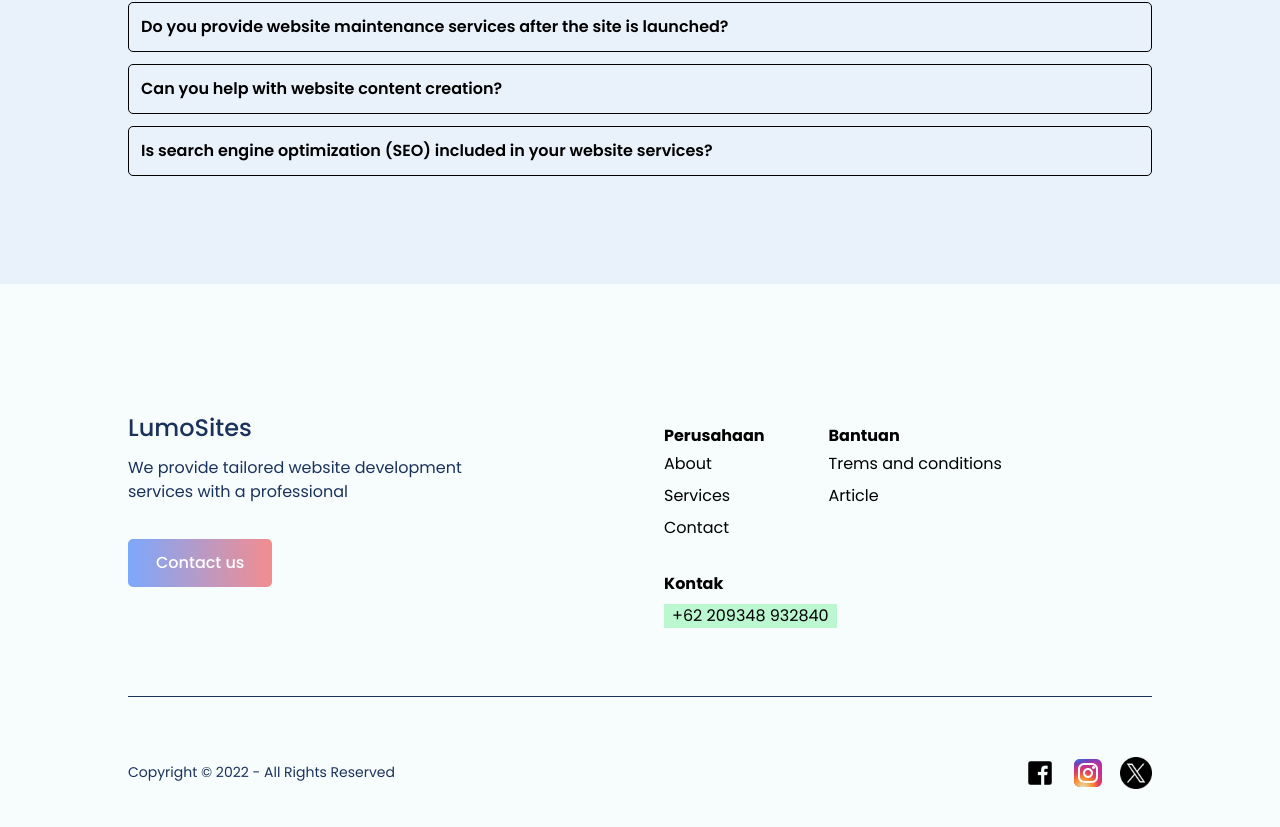
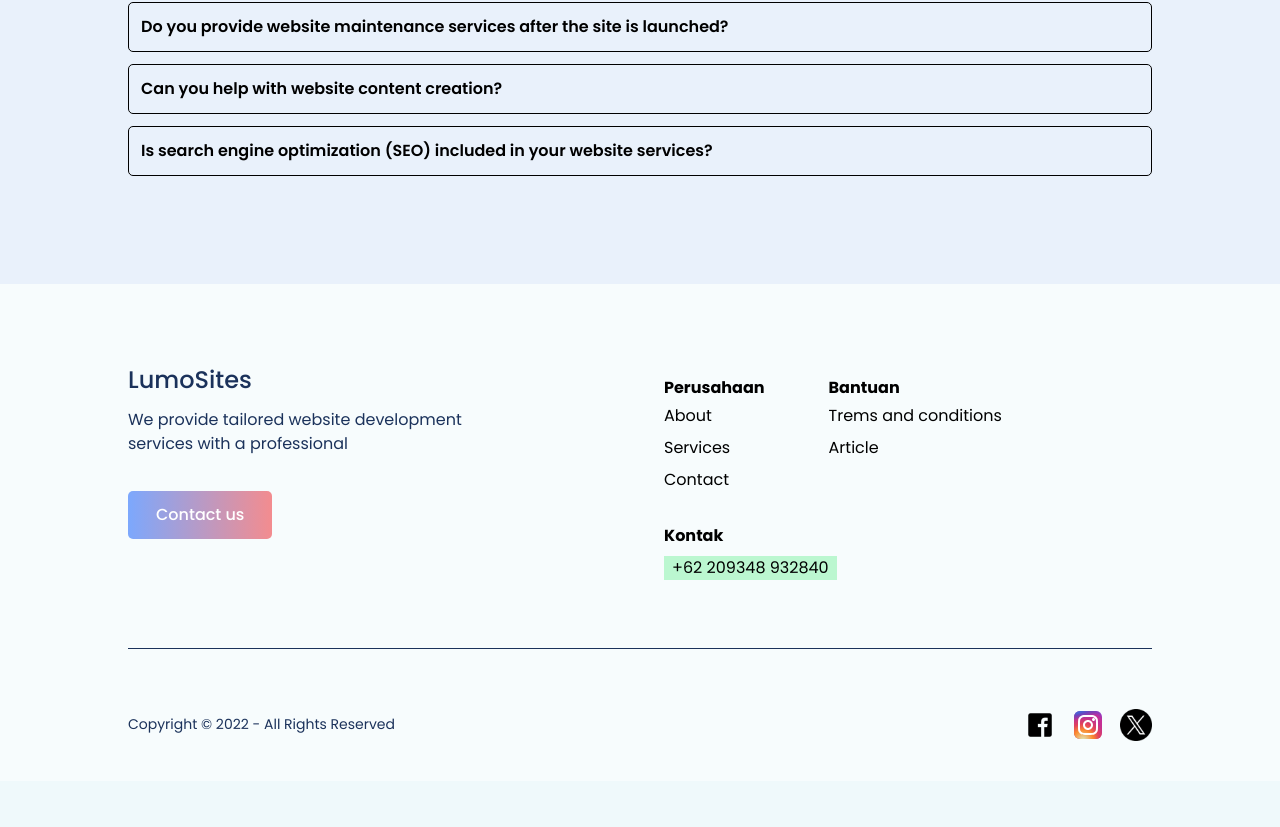
Before and after one commit to rizqi-maulana/LumoSites, a Next.js app: page / in a window 1280 px wide. Shown: the part 2139-2966 px from the top of the page. Built offline with nearby package versions, Linux system fonts and the light colour scheme.

Commit message:
padding top footer

```diff
--- a/src/components/patterns/footer.tsx
+++ b/src/components/patterns/footer.tsx
@@ -7,7 +7,7 @@ import { Links } from '../atoms/Links'
 
 export const Footer = () => {
     return (
-        <footer className="md:pt-32 pt-10 mb-10 px-2 md:px-32 w-full bg-[#F7FCFD]">
+        <footer className="md:pt-20 pt-12 mb-10 px-2 md:px-32 w-full bg-[#F7FCFD]">
             <div className="lg:flex block justify-between mb-14">
                 <div className="text-[#1B325B] lg:p-0 p-3">
                     <h3 className="text-xl md:text-2xl font-medium mb-3">LumoSites</h3>
```
